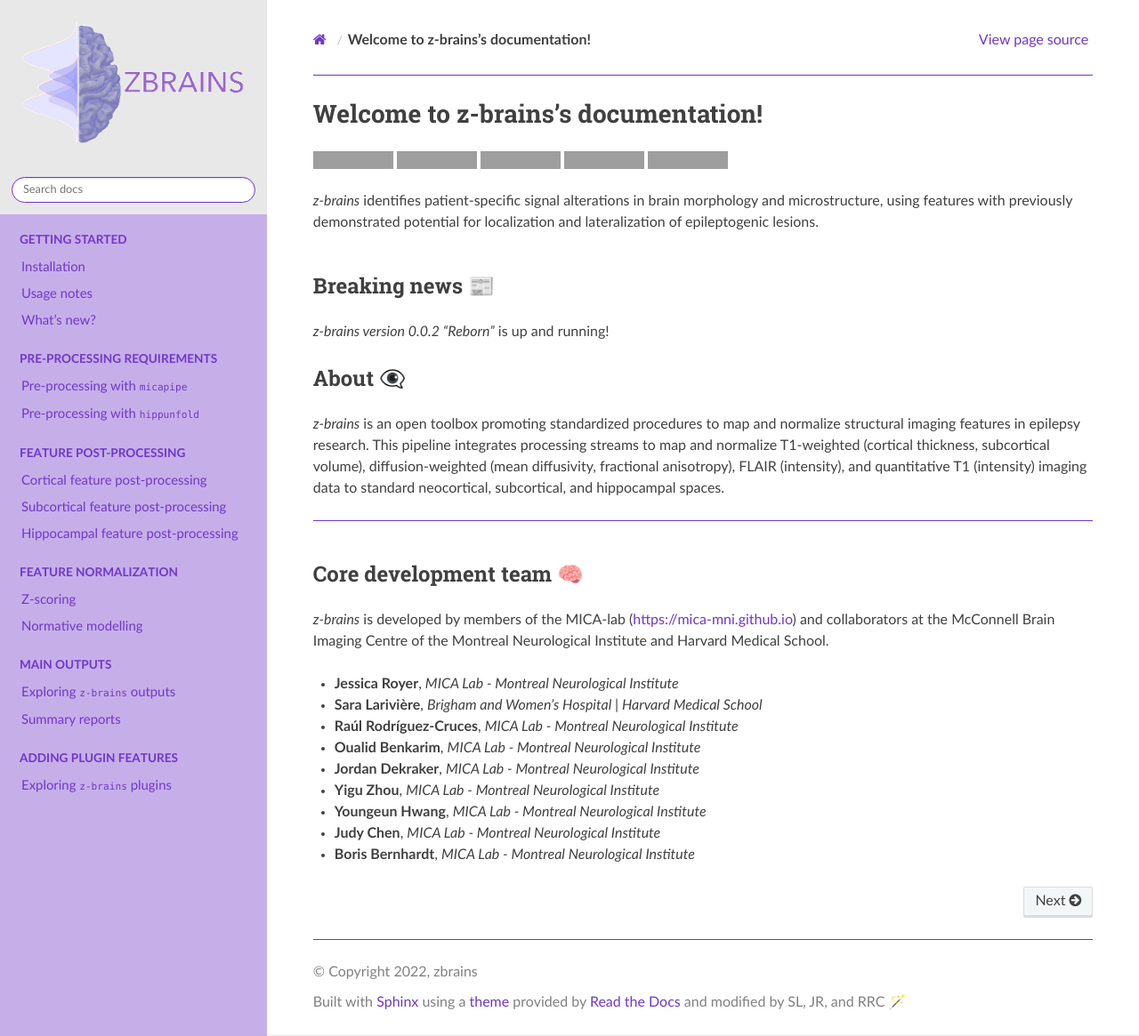
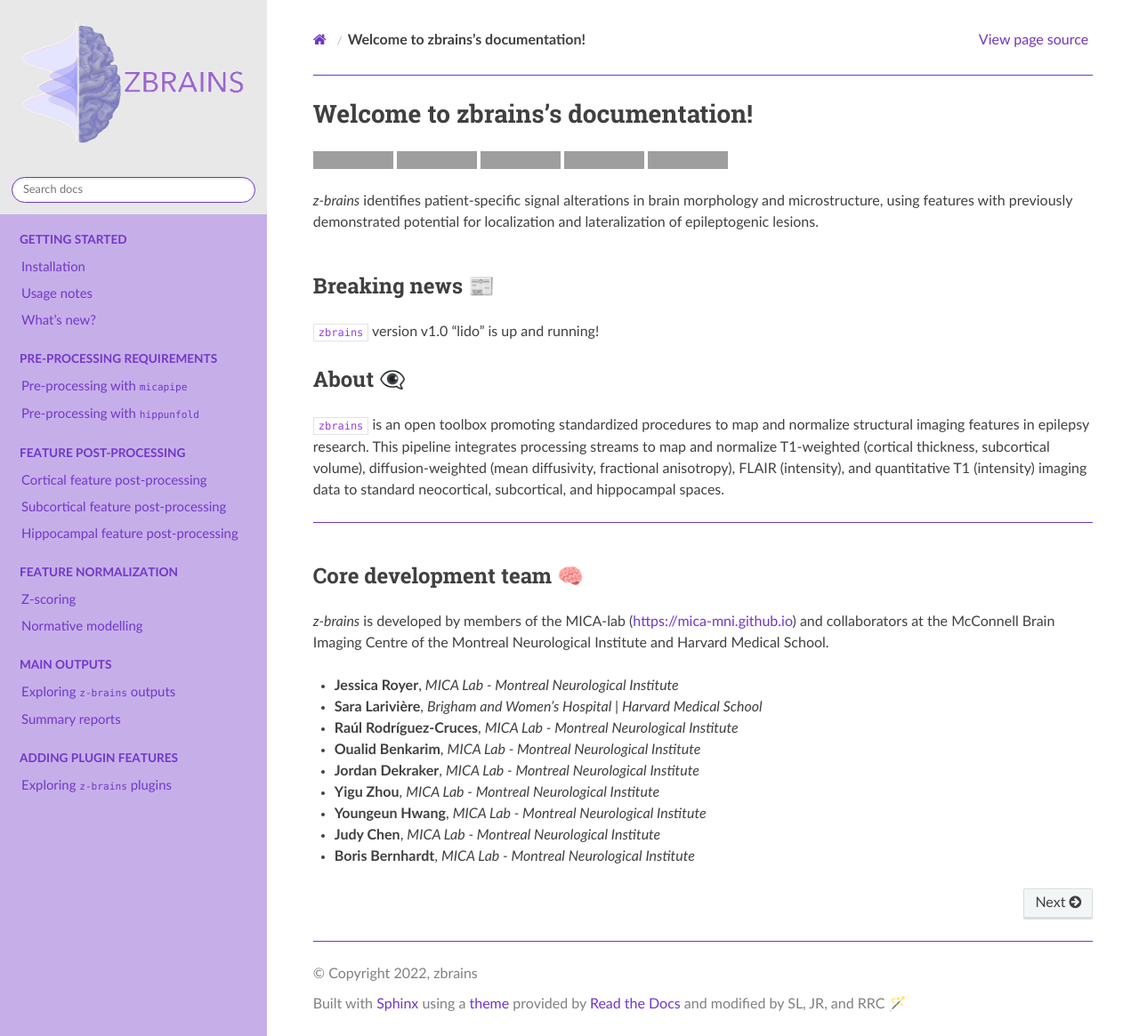
Before and after one commit to MICA-MNI/z-brains, a Sphinx documentation site: the page built from docs/index.rst, in a window 1280 px wide and 1165 px high. Shown: the whole window at 89% size. Built offline with Sphinx 7.4.7 and the Read the Docs theme 2.0.0, drawn with Linux system fonts in a browser that asks for light colours; grey boxes are pictures that could not be loaded.

Commit message:
Update index.rst
updated name and version

```diff
--- a/docs/index.rst
+++ b/docs/index.rst
@@ -18,7 +18,7 @@
   :target: https://z-brains.readthedocs.io/en/latest/?badge=latest
   :alt: Documentation Status
 
-**Welcome to z-brains's documentation!**
+**Welcome to zbrains's documentation!**
 ========================================================
 
 \
@@ -52,12 +52,12 @@ using features with previously demonstrated potential for localization and later
 
 Breaking news ️‍📰
 --------------------------------------------------------
-`z-brains version 0.0.2 "Reborn"` is up and running!
+``zbrains`` version v1.0 "lido" is up and running!
 
 
 About 👁️‍🗨️
 --------------------------------------------------------
-`z-brains` is an open toolbox promoting standardized procedures to map and normalize structural imaging features in epilepsy research.
+``zbrains`` is an open toolbox promoting standardized procedures to map and normalize structural imaging features in epilepsy research.
 This pipeline integrates processing streams to map and normalize T1-weighted (cortical thickness, subcortical volume), diffusion-weighted (mean diffusivity, fractional anisotropy),
 FLAIR (intensity), and quantitative T1 (intensity) imaging data to standard neocortical, subcortical, and hippocampal spaces.
 
```
